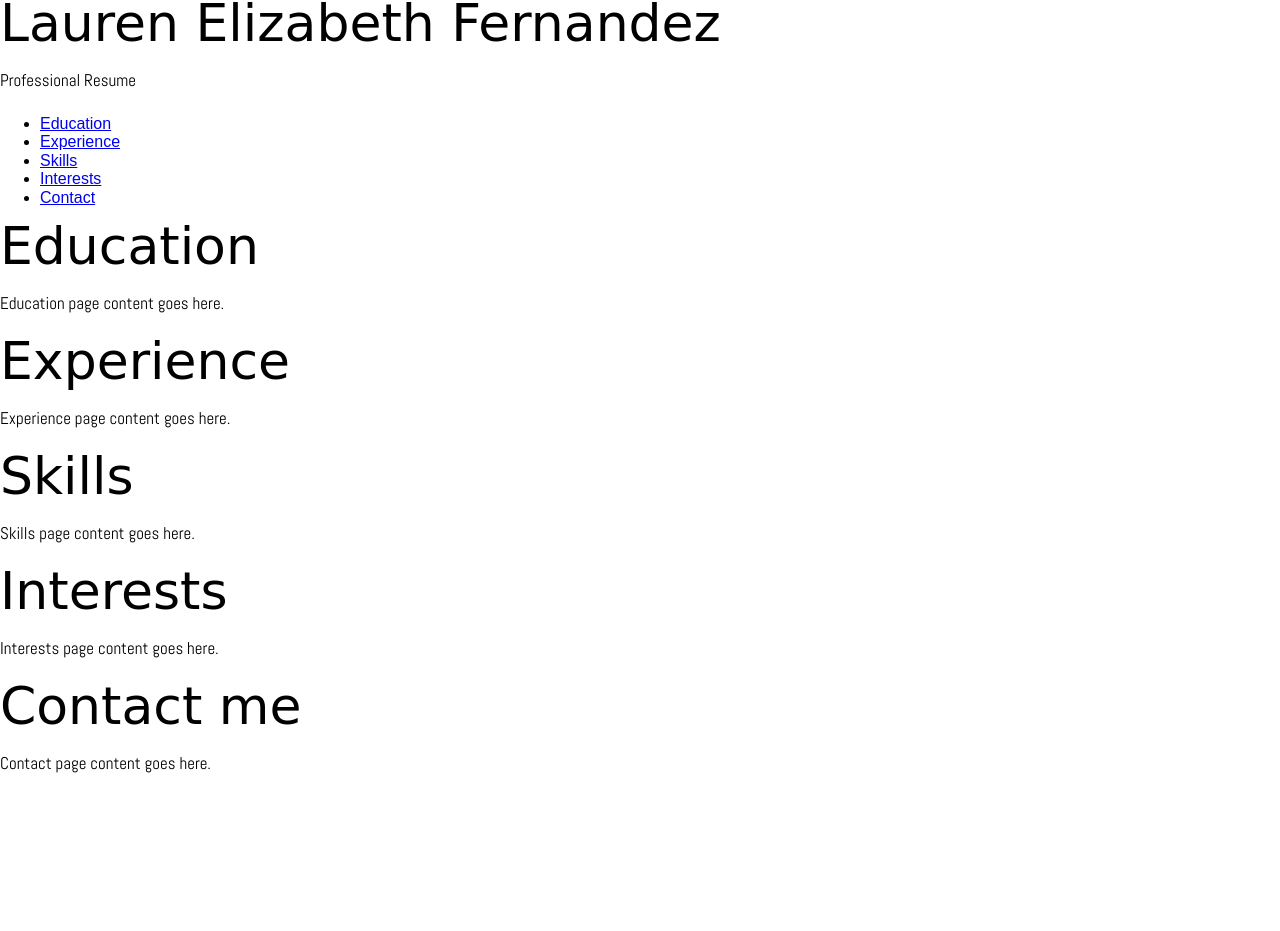
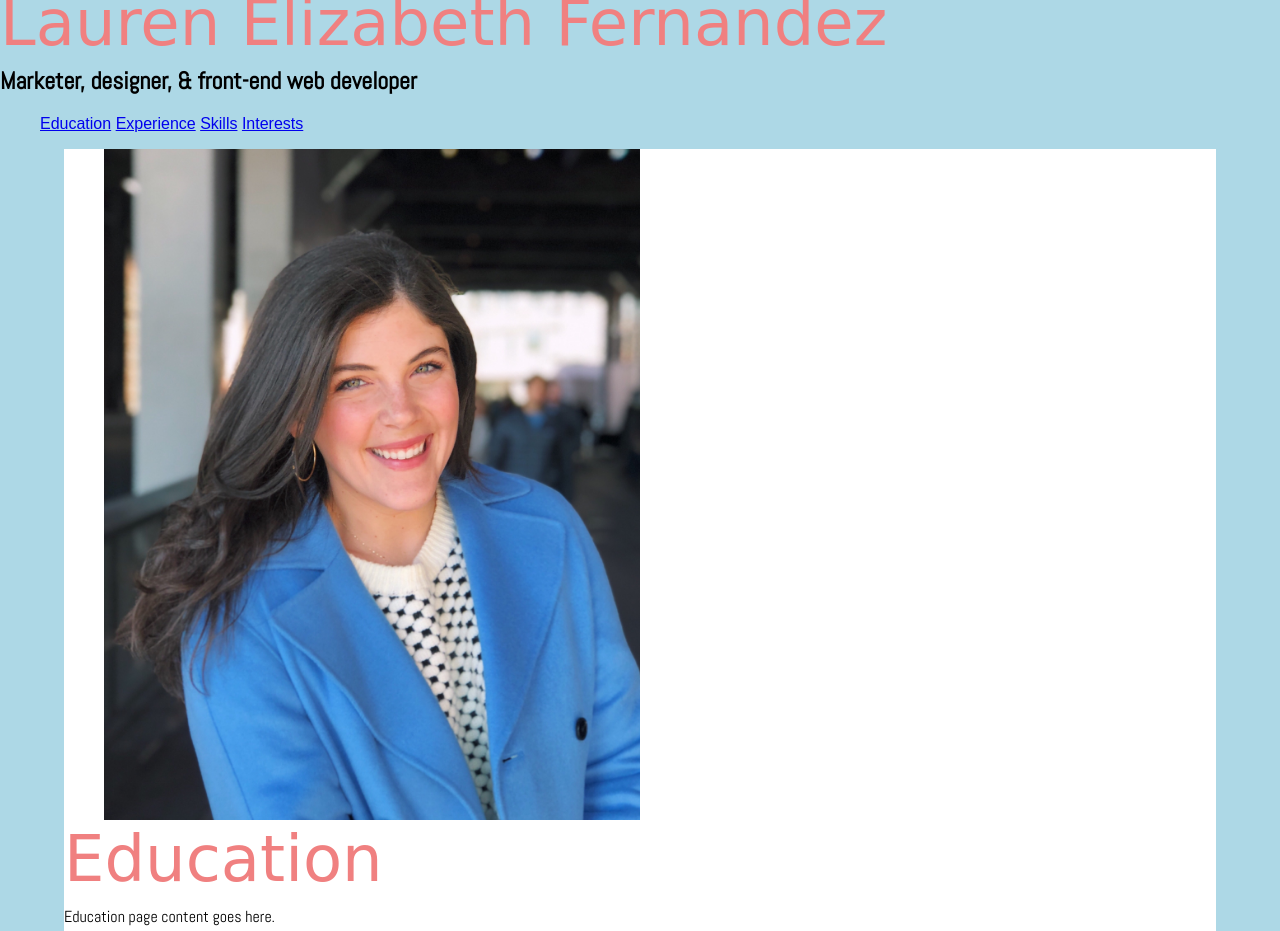
Before and after one commit to fernandezlauren/project_resume_fernandez_lauren, a plain HTML site: page index.html in a window 1280 px wide. Shown: the top 931 px of the page. Before the commit the page ends 800 px from the top, so only its background shows below. Drawn offline with Linux system fonts and the light colour scheme; a web font is replaced by a local one.

Commit message:
Add image and css

```diff
--- a/css/main.css
+++ b/css/main.css
@@ -8,22 +8,80 @@ html {
     box-sizing: inherit;
 }
 
-.site-container {
-    max-width: 1200px;
+
+main {
+	width: 90%;
+	margin: auto;
+	background-color: #FFFFFF;
+	max-width: 1200px;
 }
 
-/*Fonts*/
+body {
+background-color: #ADD8E6;
+;
+}
+/*Styles*/
 h1 {
     font-family: 'Medula One', cursive;
     font-weight: normal;
     line-height: 46px;
-    font-size: 52px;
+    font-size: 4rem;
     margin: 0 0 23px 0;
+    color: #F08080;
     }
-p {
+h2 {
     font-family: 'Abel', sans-serif;
-    font-size: 17px;
+    font-size: 1.5rem;
     line-height: 23px;
     margin: 0 0 23px 0;
     }
-/*end fonts*/
+
+p {
+    font-family: 'Abel', sans-serif;
+    font-size: 1rem;
+    line-height: 23px;
+    margin: 0 0 23px 0;
+    }
+
+nav {
+    font-family: 'Abel', sans-serif;
+}
+
+img {
+    width: 50%;
+    display: block;
+	max-width: 600px;
+}
+
+/*end styles*/
+
+/* Header */
+
+/* End Header */
+
+/* Nav */
+
+/* End Nav */
+
+/* Sections */
+section {
+
+}
+
+#page1 {
+
+}
+#page2 {
+
+}
+#page3 {
+
+}
+#page4 {
+
+}
+/* End sections */
+
+/* Footer */
+
+/* End footer */
--- a/index.html
+++ b/index.html
@@ -8,69 +8,75 @@
     <link href="http://fonts.googleapis.com/css?family=Abel|Medula+One" rel="stylesheet" type="text/css" />
     <link rel="stylesheet" href="css/vendor/normalize.min.css">
     <link rel="stylesheet" href="css/main.css">
+
+    <!--[if lt IE 9]>
+    <script src="js/html5shiv-printshiv.min.js"></script>
+<![endif]-->
+
+<!--[if lte IE 6]>
+<style>#top, #bottom, #left, #right { display: none; }</style>
+<![endif]-->
 </head>
 <body>
 
 <!--Header-->
+
 <header>
   <h1>Lauren Elizabeth Fernandez</h1>
-  <p>Professional Resume</p>
+  <h2>Marketer, designer, & front-end web developer</h2>
 </header>
 <!--End Header-->
 <!--Nav--->
 
     <div id="nav">
          <ul>
-             <li><a href="#education">Education</a></li>
-             <li><a href="#experience">Experience</a></li>
-             <li><a href="#skills">Skills</a></li>
-             <li><a href="#interests">Interests</a></li>
-             <li><a href="#contact">Contact</a></li>
+             <a href="#education">Education</a>
+             <a href="#experience">Experience</a>
+             <a href="#skills">Skills</a>
+             <a href="#interests">Interests</a>
          </ul>
     </div>
 <!--End Nav-->
 
 <!--Main Content-->
-<section>
-    <div id="page1">
+<main>
+    <figure>
+    <img src="img/headshot.jpg" alt="Lauren Fernandez">
+    </figure>
+
+    <section id="page1">
         <a id="education" class="smooth"></a>
         <h1> Education </h1>
         <p>Education page content goes here.</p>
-    </div>
 </section>
 
-<section>
-    <div id="page2">
+<section id="page2">
         <a id="experience" class="smooth"></a>
         <h1>Experience</h1>
         <p>Experience page content goes here.</p>
-    </div>
 </section>
 
-<section>
-    <div id="page3">
+<section id="page3">
         <a id="skills" class="smooth"></a>
         <h1>Skills</h1>
         <p>Skills page content goes here.</p>
-    </div>
 </section>
 
-<section>
-    <div id="page4">
+<section id="page4">
         <a id="interests" class="smooth"></a>
         <h1>Interests</h1>
         <p>Interests page content goes here.</p>
-    </div>
 </section>
+</main>
 
-<section>
-    <div id="page5">
-        <a id="contact" class="smooth"></a>
-        <h1>Contact me</h1>
-        <p>Contact page content goes here.</p>
-    </div>
-</section>
+<footer>
+  <p>Posted by: Lauren Fernandez</p>
+  <p>Contact information: 646-469-8801 | <a href="mailto:someone@example.com">
+  lfernan60@ufl.edu</a>.</p>
+</footer>
 
-    <script src="js/main.js"></script>
+
+<script src="js/main.js"></script>
+</div>
 </body>
 </html>
```
Also changed, not shown: img/headshot.JPG (added), 2 other files.
